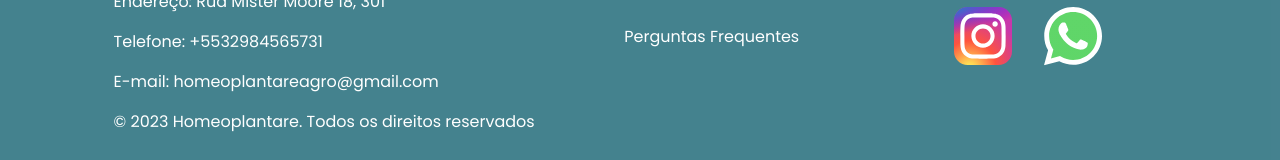
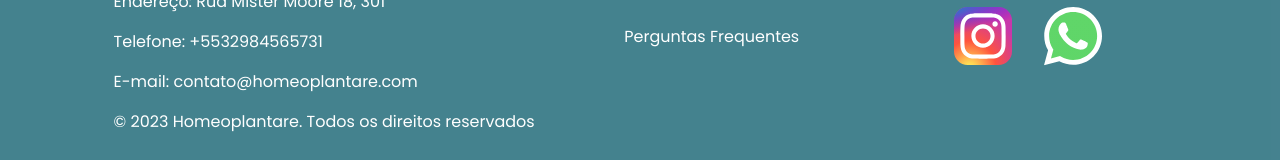
Before and after one commit to joaocottabadaro/homeo-plantare, a Next.js app: page / in a window 1280 px wide. Shown: the part 4068-4228 px from the top of the page. Built offline with nearby package versions, Linux system fonts and the light colour scheme.

Commit message:
Email update

```diff
--- a/components/footer.tsx
+++ b/components/footer.tsx
@@ -33,7 +33,7 @@ const Footer = () => {
                 />
                 <p>Endereço: Rua Mister Moore 18, 301</p>
                 <p>Telefone: +5532984565731</p>
-                <p>E-mail: <a href='mailto:homeoplantareagro@gmail.com'>homeoplantareagro@gmail.com</a></p>
+                <p>E-mail: <a href='mailto:contato@homeoplantare.com'>contato@homeoplantare.com</a></p>
                 <p>© {new Date().getFullYear()} Homeoplantare. Todos os direitos reservados</p></div>
             <div className="flex align-center justify-center flex-col gap-6">
 
```
Also changed, not shown: 1 other file (tests, documents, lock files or other folders).
